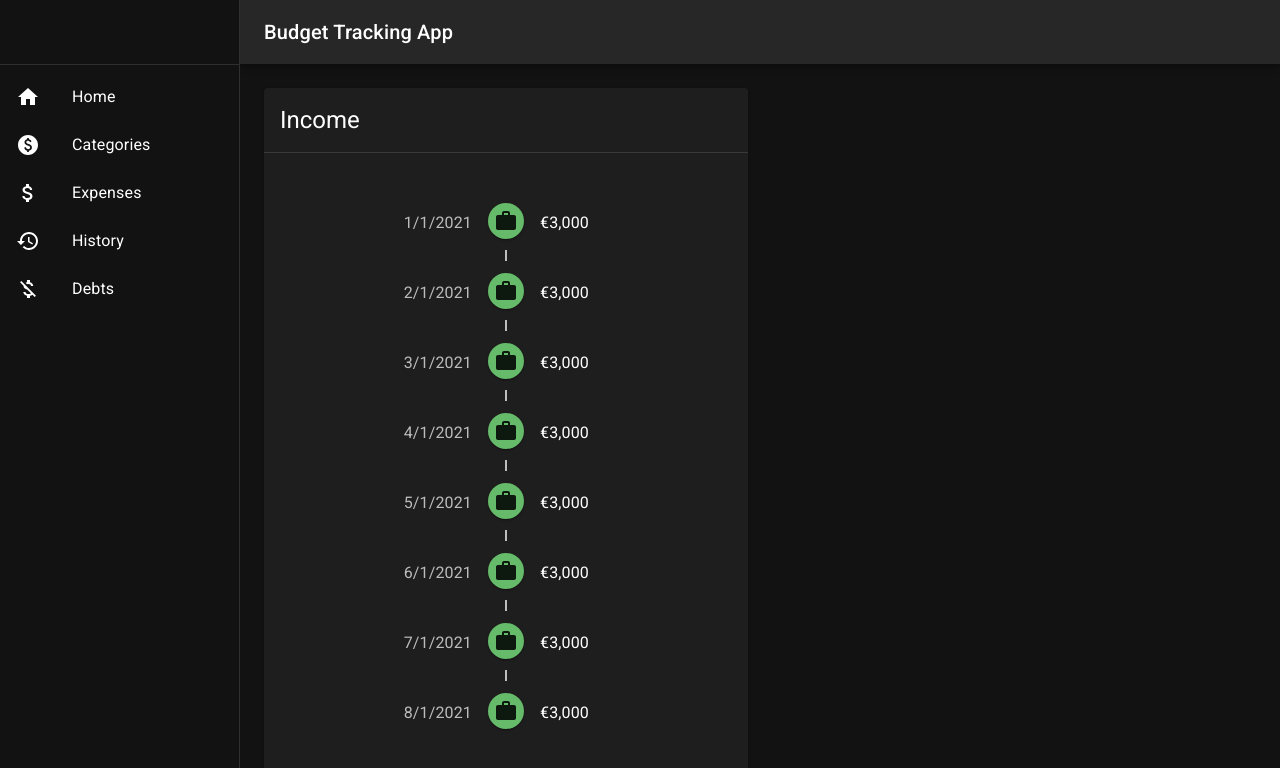
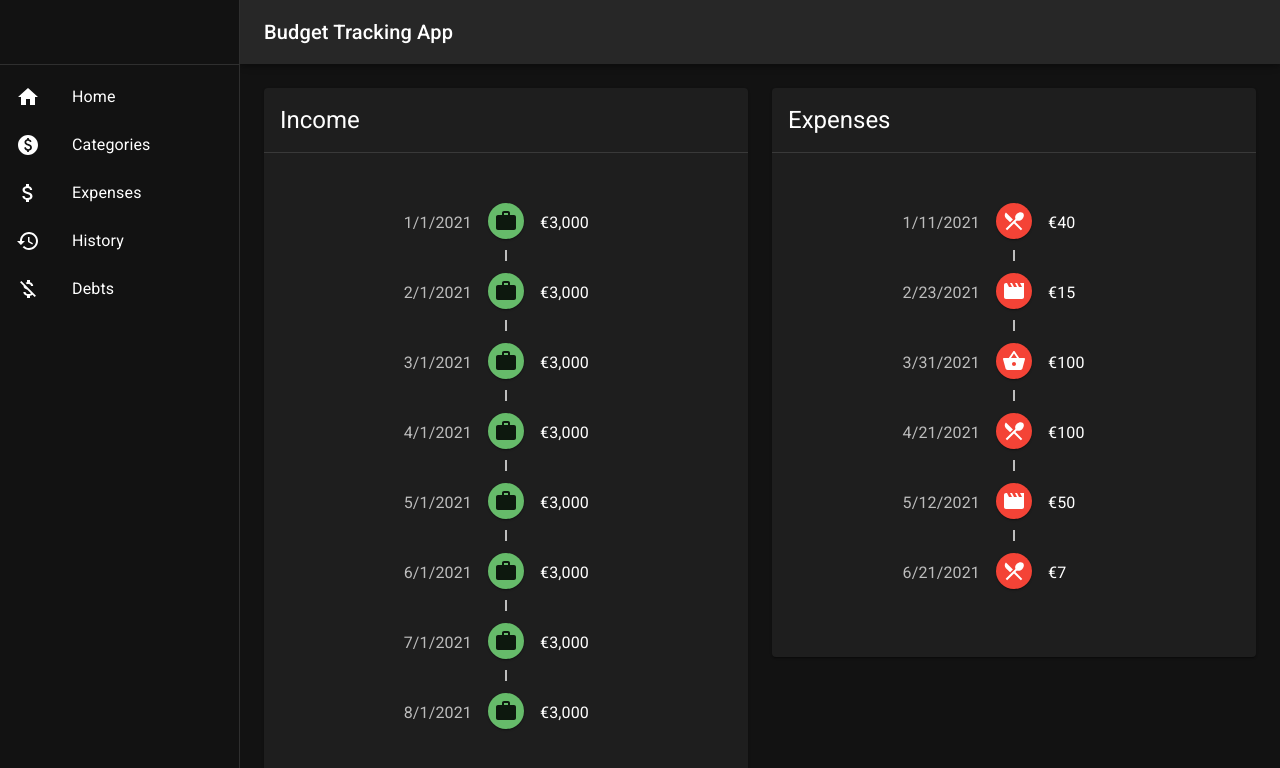
Before and after one commit to SirSimon04/budget_tracker, a React (Create React App) app: page /history in a window 1280 px wide. Shown: the top 768 px of the page. Built offline with nearby package versions, Linux system fonts and the light colour scheme.

Commit message:
add expense timeline view

```diff
--- a/src/components/pages/HistoryPage/HistoryPage.jsx
+++ b/src/components/pages/HistoryPage/HistoryPage.jsx
@@ -1,6 +1,7 @@
 import React from "react";
 import Grid from "@mui/material/Grid";
 import IncomeTimelineView from "./components/IncomeTimelineView";
+import ExpenseTimelineView from "./components/ExpenseTimelineView";
 
 function HistoryPage() {
   return (
@@ -9,6 +10,9 @@ function HistoryPage() {
         <Grid xs={6} item>
           <IncomeTimelineView />
         </Grid>
+        <Grid xs={6} item>
+          <ExpenseTimelineView />
+        </Grid>
       </Grid>
     </div>
   );
--- /dev/null
+++ b/src/components/pages/HistoryPage/components/ExpenseTimelineView.jsx
@@ -0,0 +1,69 @@
+import {
+  Box,
+  Button,
+  Card,
+  CardContent,
+  CardHeader,
+  Divider,
+  useTheme,
+  Typography
+} from "@mui/material";
+import Timeline from "@mui/lab/Timeline";
+import TimelineItem from "@mui/lab/TimelineItem";
+import TimelineSeparator from "@mui/lab/TimelineSeparator";
+import TimelineConnector from "@mui/lab/TimelineConnector";
+import TimelineContent from "@mui/lab/TimelineContent";
+import TimelineDot from "@mui/lab/TimelineDot";
+import TimelineOppositeContent from "@mui/lab/TimelineOppositeContent";
+import { currencyFormatter } from "../../../../utils";
+import AddIcon from "@mui/icons-material/Add";
+import RemoveIcon from "@mui/icons-material/Remove";
+import LocalDiningIcon from "@mui/icons-material/LocalDining";
+import MovieIcon from "@mui/icons-material/Movie";
+import ShoppingBasketIcon from "@mui/icons-material/ShoppingBasket";
+import WorkIcon from "@mui/icons-material/Work";
+
+function ExpenseTimeLineView() {
+  return (
+    <div>
+      <Card>
+        <CardHeader title="Expenses" />
+        <Divider />
+        <CardContent>
+          <Timeline>
+            {[
+              { date: "1/11/2021", icon: <LocalDiningIcon />, amount: "40" },
+              { date: "2/23/2021", icon: <MovieIcon />, amount: "15" },
+              {
+                date: "3/31/2021",
+                icon: <ShoppingBasketIcon />,
+                amount: "100"
+              },
+              { date: "4/21/2021", icon: <LocalDiningIcon />, amount: "100" },
+              { date: "5/12/2021", icon: <MovieIcon />, amount: "50" },
+              { date: "6/21/2021", icon: <LocalDiningIcon />, amount: "7" }
+            ].map((data, index) => (
+              <TimelineItem>
+                <TimelineOppositeContent
+                  color="text.secondary"
+                  sx={{ pt: 2.5 }}
+                >
+                  {data.date}
+                </TimelineOppositeContent>
+                <TimelineSeparator>
+                  <TimelineDot color="error">{data.icon}</TimelineDot>
+                  {index !== 5 ? <TimelineConnector /> : null}
+                </TimelineSeparator>
+                <TimelineContent sx={{ pt: 2.5 }}>
+                  {currencyFormatter.format(data.amount)}
+                </TimelineContent>
+              </TimelineItem>
+            ))}
+          </Timeline>
+        </CardContent>
+      </Card>
+    </div>
+  );
+}
+
+export default ExpenseTimeLineView;
```
